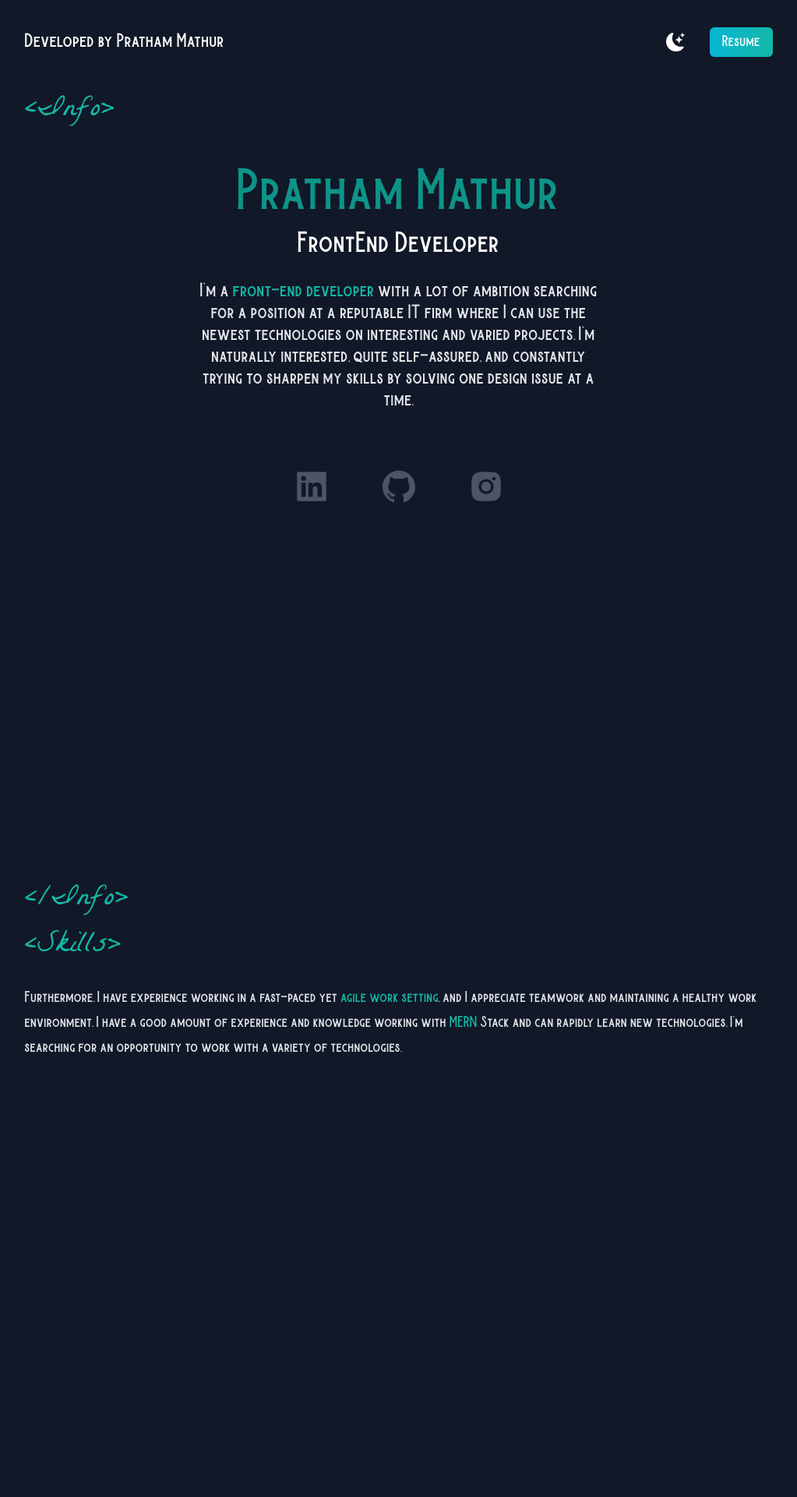
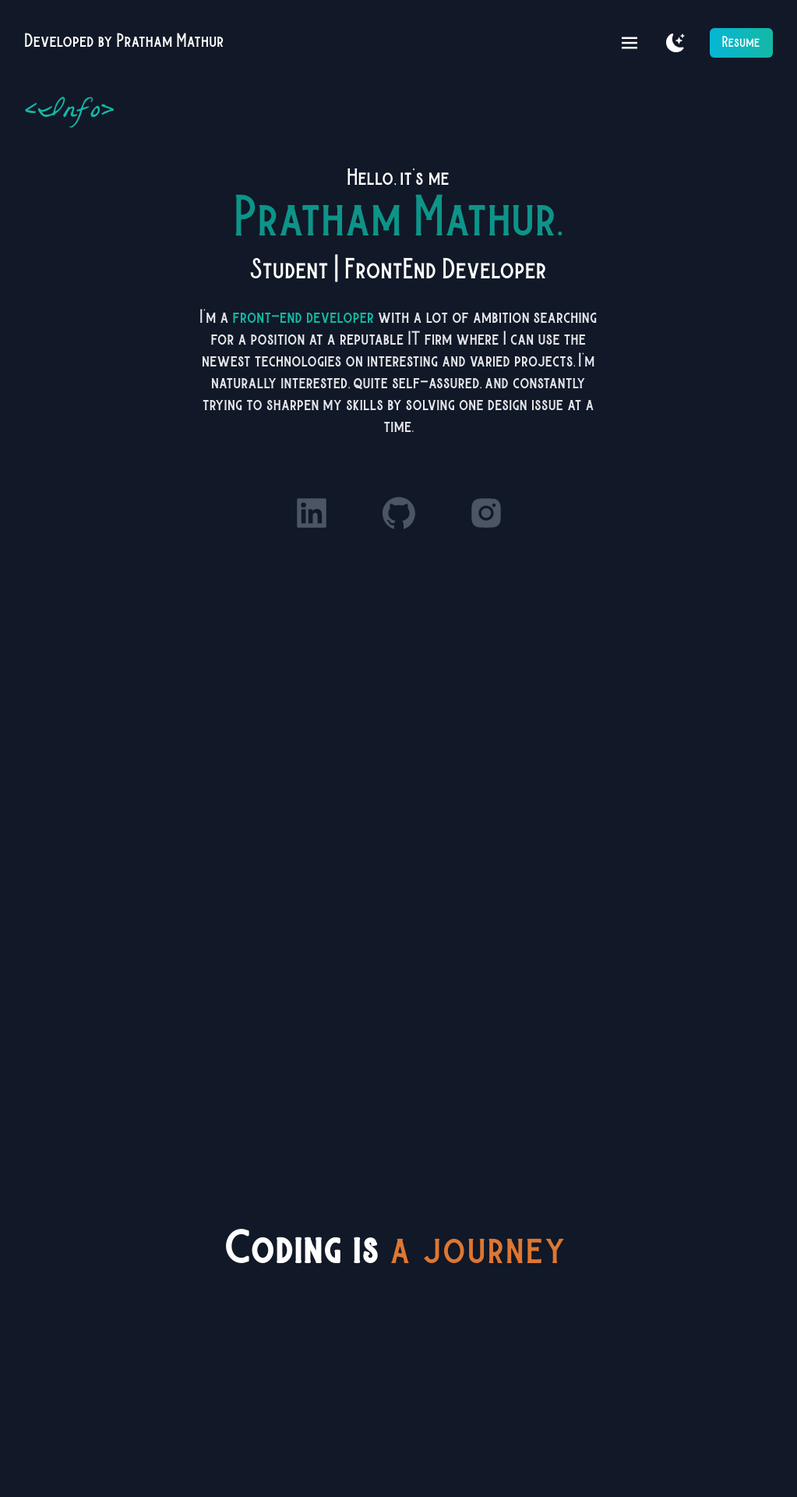
Before and after one commit to PrathamMathur11/Personal-Portfolio-NextJS, a Next.js app: page / in a window 1280 px wide. Shown: the top 1920 px of the page at 78% size, without its empty margins (128-1151 px from the left). Built offline with nearby package versions, Linux system fonts and the light colour scheme.

Commit message:
updated sections

```diff
--- /dev/null
+++ b/components/DisplayCard.js
@@ -0,0 +1,14 @@
+import React from "react";
+
+const DisplayCard = () => {
+  return (
+    <div class="container-1 text-teal-500 dark:text-white">
+      <p>
+        Coding is <span class="typed-text"></span>
+        <span class="cursor">&nbsp;</span>
+      </p>
+    </div>
+  );
+};
+
+export default DisplayCard;
--- a/pages/index.js
+++ b/pages/index.js
@@ -1,11 +1,13 @@
 import Head from "next/head";
 import { BsFillMoonStarsFill } from "react-icons/bs";
+import { BiMenu } from "react-icons/bi";
 import {
-  // AiFillTwitterCircle,
   AiFillLinkedin,
   AiFillGithub,
   AiFillInstagram,
+  AiOutlineClose,
 } from "react-icons/ai";
+
 import Image from "next/image";
 import PrathamMathurProfilePic from "../public/assets/PrathamMathurProfilePic-removebg-preview.png";
 import design from "../public/design.png";
@@ -15,10 +17,62 @@ import allProjectsData from "../AllImages";
 import { useState, useEffect } from "react";
 import AOS from "aos";
 import "aos/dist/aos.css"; // You can also use <link> for styles
+import DisplayCard from "../components/DisplayCard";
 
 export default function Home() {
   const [darkMode, setDarkMode] = useState(true);
   const [projects, setProjects] = useState([]);
+  const [menu, setMenu] = useState(true);
+
+  // const typedTextSpan = document.querySelector(".typed-text");
+  // const cursorSpan = document.querySelector(".cursor");
+
+  const textArray = ["hard", "fun", "a journey", "LIFE"];
+  const typingDelay = 200;
+  const erasingDelay = 100;
+  const newTextDelay = 2000; // Delay between current and next text
+  let textArrayIndex = 0;
+  let charIndex = 0;
+
+  const type = () => {
+    const typedTextSpan = document.querySelector(".typed-text");
+    const cursorSpan = document.querySelector(".cursor");
+    if (charIndex < textArray[textArrayIndex].length) {
+      if (!cursorSpan.classList.contains("typing"))
+        cursorSpan.classList.add("typing");
+      typedTextSpan.textContent += textArray[textArrayIndex].charAt(charIndex);
+      charIndex++;
+      setTimeout(type, typingDelay);
+    } else {
+      cursorSpan.classList.remove("typing");
+      setTimeout(erase, newTextDelay);
+    }
+  };
+
+  const erase = () => {
+    const typedTextSpan = document.querySelector(".typed-text");
+    const cursorSpan = document.querySelector(".cursor");
+    if (charIndex > 0) {
+      if (!cursorSpan.classList.contains("typing"))
+        cursorSpan.classList.add("typing");
+      typedTextSpan.textContent = textArray[textArrayIndex].substring(
+        0,
+        charIndex - 1
+      );
+      charIndex--;
+      setTimeout(erase, erasingDelay);
+    } else {
+      cursorSpan.classList.remove("typing");
+      textArrayIndex++;
+      if (textArrayIndex >= textArray.length) textArrayIndex = 0;
+      setTimeout(type, typingDelay + 1100);
+    }
+  };
+
+  const onDOMLoad = () => {
+    // On DOM Load initiate the effect
+    if (textArray.length) setTimeout(type, newTextDelay + 250);
+  };
 
   useEffect(() => {
     setProjects(allProjectsData);
@@ -26,7 +80,7 @@ export default function Home() {
   }, []);
 
   return (
-    <div className={darkMode ? "dark" : ""}>
+    <div className={darkMode ? "dark" : ""} onLoad={() => onDOMLoad()}>
       <Head>
         <title>Pratham Mathur Portfolio</title>
         <meta name="description" content="Generated by create next app" />
@@ -36,7 +90,55 @@ export default function Home() {
       <main className="bg-white px-10 md:px-20 lg:px-40 dark:bg-gray-900">
         <header className="py-10 mb-1 flex justify-between dark:text-white">
           <h1 className="text-xl font-burtons">Developed by Pratham Mathur</h1>
+          <div className="navbar-links bg-white dark:bg-gray-900">
+            <ul className="flex items-center">
+              <li className="hover:-translate-y-2 transition-all hover:underline">
+                <a href="#info-section" className="hover:text-teal-500">
+                  Info
+                </a>
+              </li>
+              <li className="hover:-translate-y-2 transition-all hover:underline">
+                <a href="#skills-section" className="hover:text-teal-500">
+                  Skills
+                </a>
+              </li>
+              <li className="hover:-translate-y-2 transition-all hover:underline">
+                <a
+                  href="#personal-projects-section"
+                  className="hover:text-teal-500"
+                >
+                  Portfolio Projects
+                </a>
+              </li>
+              <li className="hover:-translate-y-2 transition-all hover:underline">
+                <a href="#" className="hover:text-teal-500">
+                  Work Experience
+                </a>
+              </li>
+            </ul>
+          </div>
           <ul className="flex items-center">
+            <li>
+              {menu ? (
+                <BiMenu
+                  onClick={() => {
+                    setMenu(!menu);
+                    const menuList = document.querySelector(".navbar-links");
+                    menuList.classList.add("show-menu");
+                  }}
+                  className="text-3xl mr-8 cursor-pointer"
+                />
+              ) : (
+                <AiOutlineClose
+                  onClick={() => {
+                    setMenu(!menu);
+                    const menuList = document.querySelector(".navbar-links");
+                    menuList.classList.remove("show-menu");
+                  }}
+                  className="text-3xl mr-8 cursor-pointer"
+                />
+              )}
+            </li>
             <li>
               <BsFillMoonStarsFill
                 onClick={() => setDarkMode(!darkMode)}
@@ -54,14 +156,23 @@ export default function Home() {
           </ul>
         </header>
         {/* Home Section */}
-        <section className="min-h-screen">
+        <section
+          className="min-h-screen"
+          id="info-section"
+          data-aos="fade-left"
+          data-aos-delay="250"
+        >
           <span className="text-teal-500 new-font">&lt;Info&gt;</span>
           <div className="text-center p-10">
+            <span className="text-2xl dark:text-white">Hello, it's me</span>
             <h2 className="text-5xl py-2 text-teal-600 font-medium md:text-6xl">
-              Pratham Mathur
+              Pratham Mathur.
             </h2>
-            <h3 className="text-2xl py-2 dark:text-white  md:text-3xl">
-              FrontEnd Developer
+            <h3
+              className="text-2xl py-2 dark:text-white  md:text-3xl"
+              // data-rotate='[ "FrontEnd Developer.", "Student." ]'
+            >
+              Student | FrontEnd Developer
             </h3>
             <p className="text-md py-5 leading-8 text-gray-800 md:text-xl max-w-lg mx-auto dark:text-gray-200">
               I'm a<span className="text-teal-500"> front-end developer </span>
@@ -114,10 +225,15 @@ export default function Home() {
               alt="pp"
             />
           </div>
-          <span className="text-teal-500 new-font">&lt;/Info&gt;</span>
+          {/* <span className="text-teal-500 new-font">&lt;/Info&gt;</span> */}
+        </section>
+
+        {/* DisplaySection */}
+        <section id="display-section">
+          <DisplayCard />
         </section>
         {/* Skills Section */}
-        <section>
+        <section id="skills-section" data-aos="fade-right" data-aos-delay="250">
           <span className="text-teal-500 new-font">&lt;Skills&gt;</span>
           <div>
             {/* <h1 className="text-4xl py-1 dark:text-white">Skills</h1> */}
@@ -208,10 +324,47 @@ export default function Home() {
               <p className="text-gray-800 py-1">Leadership</p>
             </div>
           </div>
-          <span className="text-teal-500 new-font">&lt;/Skills&gt;</span>
+          {/* <span className="text-teal-500 new-font">&lt;/Skills&gt;</span> */}
         </section>
+        {/* Work Experience */}
+        <section
+          id="work-experience-section"
+          data-aos="fade-right"
+          data-aos-delay="250"
+        >
+          <span className="text-teal-500 new-font">
+            &lt;Work Experience&gt;
+          </span>
+          <div className="details text-center flex justify-center items-center shadow-lg p-10 rounded-xl my-10  flex-1 dark:bg-white hover:bg-slate-100 dark:hover:bg-slate-100 cursor-pointer">
+            <div className="w-full p-0">
+              <h1 className="text-4xl">Full Stack Developer Intern</h1>
+              <h1 className="text-2xl">WeDigTech</h1>
+              <span className="text-xs">07 / 2022 - 08 / 2022</span>
+            </div>
+            <ul className="w-full">
+              <li className="text-start p-4">
+                I had a great experience learning and using React and Node JS
+                while using MongoDB as a database and for data fetching to
+                develop Ecommerce as well as Video Streaming Service.
+              </li>
+              <li className="text-start p-4">
+                worked with interactive code, numerous functionality, and
+                learned many strategies for code optimization and their
+                practical use in projects to address various issues.
+              </li>
+              <li className="text-start p-4">
+                Built reusable code for future use and optimized web pages for
+                maximum speed and scalability.
+              </li>
+            </ul>
+          </div>
+          {/* <span className="text-teal-500 new-font">
+            &lt;Portfolio Projects&gt;
+          </span> */}
+        </section>
+
         {/* Personal Projects Section */}
-        <section>
+        <section id="personal-projects-section">
           <span className="text-teal-500 new-font">
             &lt;Portfolio Projects&gt;
           </span>
@@ -263,11 +416,11 @@ export default function Home() {
                 );
               })}
           </div>
-          <span className="text-teal-500 new-font">
+          {/* <span className="text-teal-500 new-font">
             &lt;/Portfolio Projects&gt;
-          </span>
+          </span> */}
         </section>
-        <footer className="dark:text-white mt-8">Footer</footer>
+        {/* <footer className="dark:text-white mt-8">Footer</footer> */}
       </main>
     </div>
   );
--- a/styles/globals.css
+++ b/styles/globals.css
@@ -9,9 +9,18 @@ body {
   font-family: "burtons", sans-serif;
 }
 
+::-webkit-scrollbar {
+  display: none;
+}
+
 a {
   color: inherit;
   text-decoration: none;
+}
+
+section {
+  padding: 0 0 3rem 0;
+  overflow: hidden;
 }
 
 * {
@@ -19,7 +28,7 @@ a {
 }
 
 @font-face {
-  font-family: 'burtons';
+  font-family: "burtons";
   src: url(../public/Burtons.otf);
 }
 
@@ -35,3 +44,95 @@ a {
   font-family: "La Belle Aurore", sans-serif;
   font-size: 2.5rem;
 }
+
+.navbar-links ul {
+  display: flex;
+  align-items: center;
+  gap: 4vw;
+}
+
+.navbar-links {
+  position: absolute;
+  min-height: 80vh;
+  left: -100%;
+  width: 100%;
+  transition: 0.5s cubic-bezier(0.25, 0.46, 0.45, 0.94);
+  display: flex;
+  align-items: center;
+  justify-content: center;
+  padding: 5%;
+  /* top: -100%; */
+  opacity: 0;
+}
+
+.show-menu {
+  top: 15%;
+  left: 0;
+  opacity: 1;
+}
+.navbar-links ul {
+  gap: 40px;
+  flex-direction: column;
+  /* align-items: flex-start; */
+}
+
+.navbar-links ul li {
+  --offset: 12px;
+  text-underline-offset: var(--offset);
+}
+
+.details ul li::marker {
+  content: '✅';
+}
+
+.navbar-links ul li a {
+  font-size: 3rem;
+}
+
+/* } */
+
+@media (max-width: 500px) {
+  #work-experience-section > .details {
+    flex-direction: column !important;
+  }
+}
+
+#personal-projects-section {
+  overflow: visible;
+}
+
+.container-1 {
+  height: 100vh;
+  display: flex;
+  justify-content: center;
+  align-items: center;
+}
+.container-1 p {
+  font-size: 3rem;
+  padding: 0.5rem;
+  font-weight: bold;
+  letter-spacing: 0.1rem;
+  text-align: center;
+  overflow: hidden;
+}
+.container-1 p span.typed-text {
+  font-weight: normal;
+  color: #dd7732;
+}
+.container-1 p span.cursor {
+  display: inline-block;
+  background-color: #ccc;
+  margin-left: 0.1rem;
+  width: 3px;
+  animation: blink 1s infinite;
+}
+.container-1 p span.cursor.typing {
+  animation: none;
+}
+@keyframes blink {
+  0%  { background-color: #ccc; }
+  49% { background-color: #ccc; }
+  50% { background-color: transparent; }
+  99% { background-color: transparent; }
+  100%  { background-color: #ccc; }
+}
```
